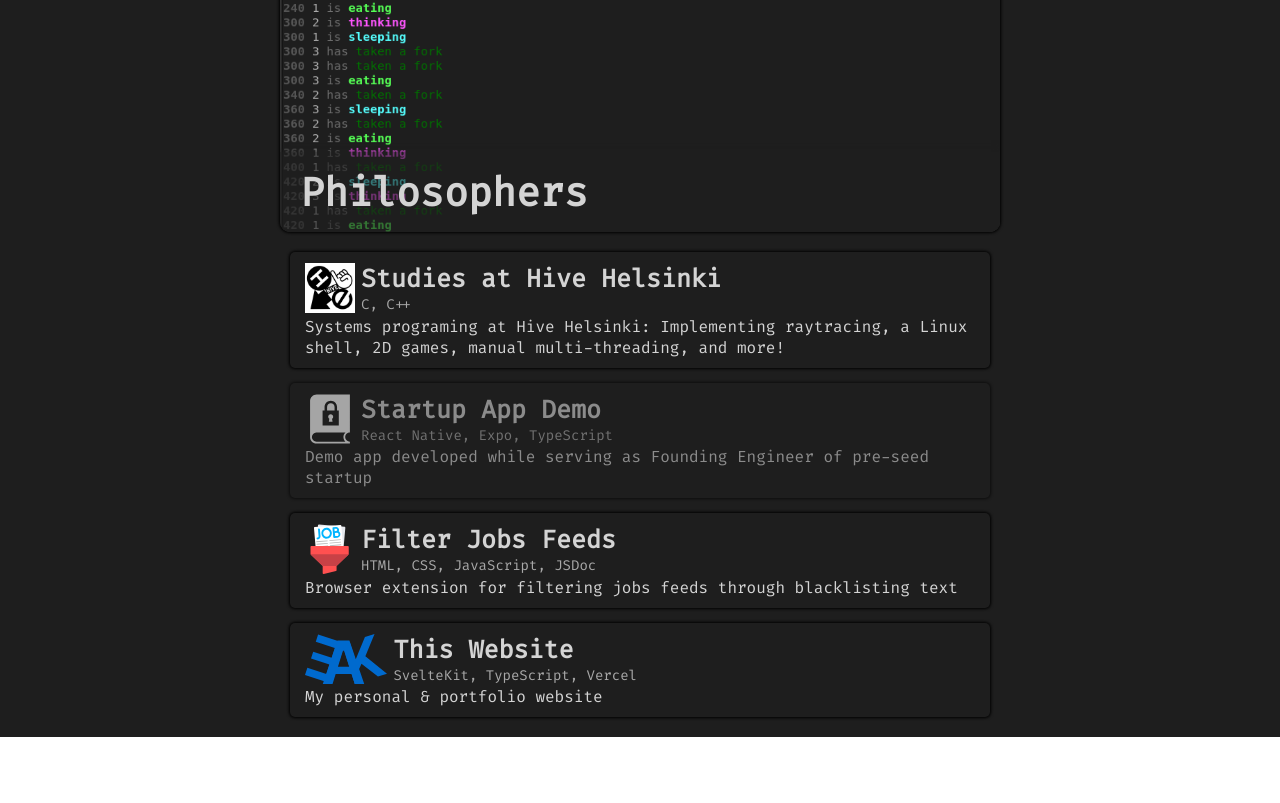
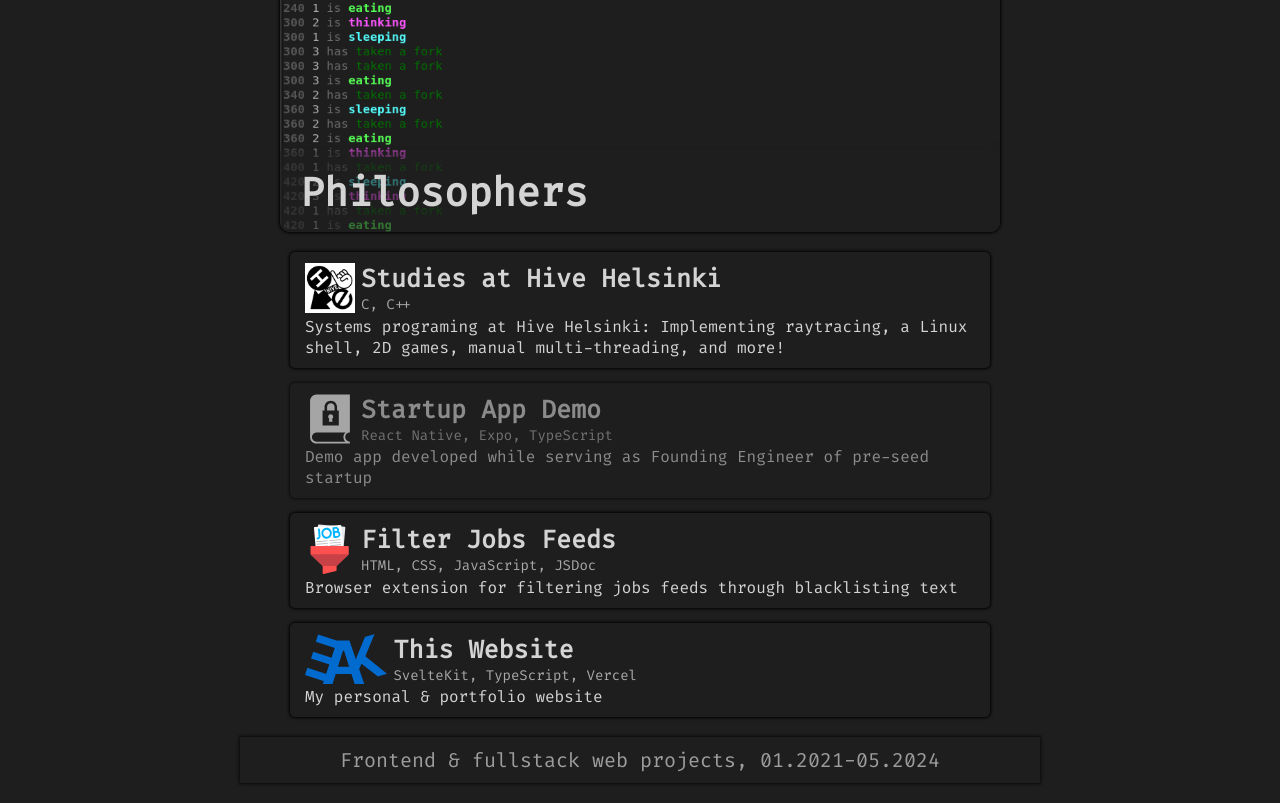
Before and after one commit to EvAvKein/website, a React (Vite) app: page / in a window 1280 px wide. Shown: the part 2552-3355 px from the top of the page. Before the commit the page ends 3289 px from the top, so only its background shows below. Built offline with nearby package versions, Linux system fonts and the light colour scheme; a web font is replaced by a local one.

Commit message:
add portfolio section for old web projects

```diff
--- a/src/portfolio/Portfolio.css
+++ b/src/portfolio/Portfolio.css
@@ -2,6 +2,9 @@
 	font-size: clamp(0.6em, 2.5vw, 1em);
 	padding-block: 1em;
 	margin-inline: auto;
+	display: flex;
+	flex-direction: column;
+	gap: 1em;
 
 	h2 {
 		font-size: 2.75em;
@@ -11,7 +14,7 @@
 	#projDisplays {
 		max-width: 90em;
 		margin-inline: inherit;
-		margin-top: 1em;
+		padding-inline: 1em;
 		display: flex;
 		flex-wrap: wrap;
 		justify-content: center;
@@ -21,11 +24,53 @@
 	#moreProjects {
 		max-width: 80em;
 		margin-inline: inherit;
-		margin-top: 1em;
 		display: flex;
 		flex-wrap: wrap;
 		justify-content: center;
 		gap: 0.75em 2.25em;
 		align-items: center;
 	}
+
+	#collapsedProjects {
+		max-width: fit-content;
+		margin: auto;
+		transition: all 300ms ease-in-out;
+
+		> button {
+			width: 40em;
+			padding-block: 0.5em;
+			color: inherit;
+			background-color: var(--backgroundColor);
+			box-shadow: 0 0 0.15em 0.05em black;
+			transition: inherit;
+
+			&:hover,
+			&:focus {
+				transform: scale(1.05);
+				filter: drop-shadow(0 0 0.25em var(--highlightColor));
+			}
+		}
+
+		&:not(:has(.open)) {
+			> button {
+				opacity: 0.7;
+			}
+
+			> div {
+				max-height: 0;
+				padding-block: 0;
+			}
+		}
+
+		> div {
+			max-height: 999em;
+			overflow-y: hidden;
+			padding-block: 1em;
+			display: flex;
+			flex-direction: column;
+			align-items: center;
+			gap: 1.5em;
+			transition: inherit;
+		}
+	}
 }
--- a/src/portfolio/Portfolio.tsx
+++ b/src/portfolio/Portfolio.tsx
@@ -1,6 +1,12 @@
 import "./Portfolio.css";
 import ProjectDisplay from "./ProjectDisplay";
-import {DisplayProject, displayProjects, ListProject, listProjects} from "./projects";
+import {
+	DisplayProject,
+	displayProjects,
+	ListProject,
+	listProjects,
+	moreListProjects,
+} from "./projects";
 import ProjItem from "./ProjItem";
 
 function Portfolio() {
@@ -39,6 +45,31 @@ function Portfolio() {
 					);
 				})}
 			</section>
+			<section id="collapsedProjects">
+				<button
+					onClick={(event: React.MouseEvent<HTMLButtonElement>) => {
+						event.currentTarget.classList.toggle("open");
+					}}
+				>
+					Frontend & fullstack web projects, 01.2021-05.2024
+				</button>
+				<div>
+					{moreListProjects.map((proj: ListProject) => {
+						return (
+							<ProjItem
+								key={proj.name}
+								logoSrc={proj.logoSrc}
+								logoAlt={proj.logoAlt}
+								name={proj.name}
+								description={proj.description}
+								technologies={proj.technologies}
+								link={proj.link}
+								selectedTechs={new Set()}
+							/>
+						);
+					})}
+				</div>
+			</section>
 		</section>
 	);
 }
```
